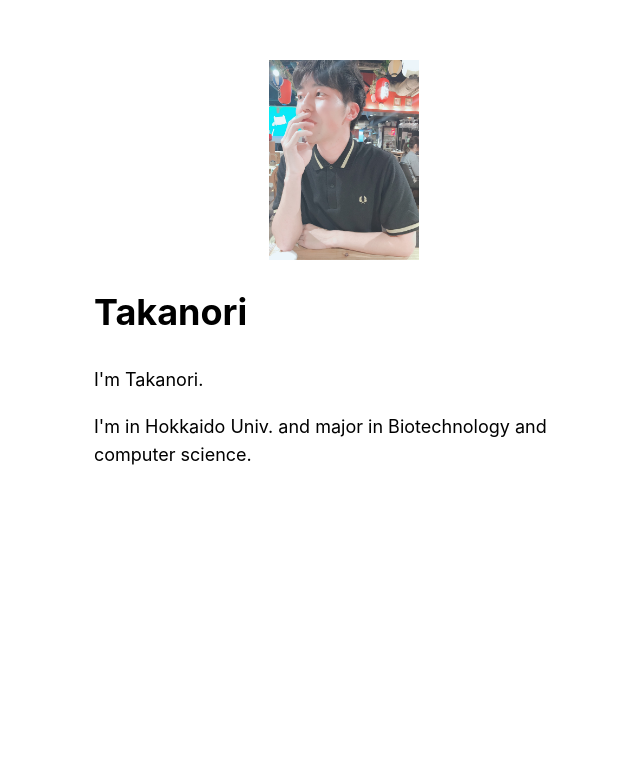
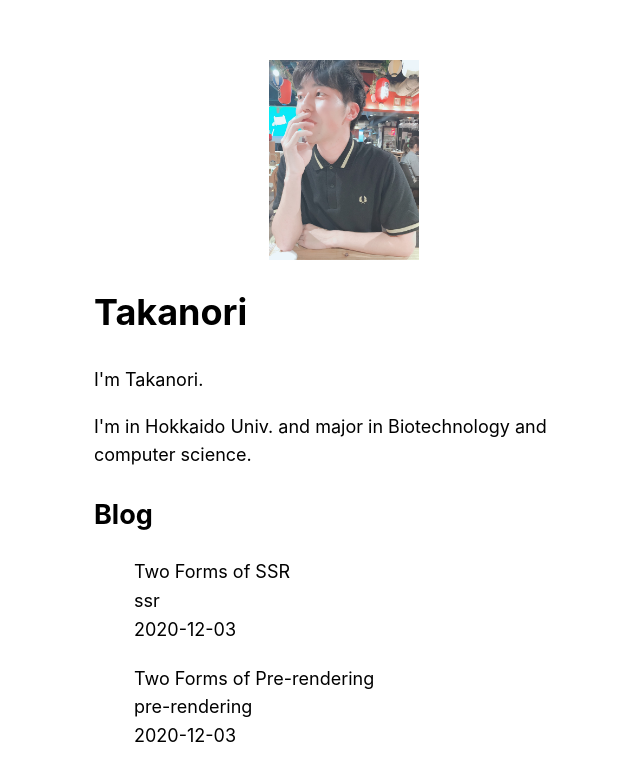
Before and after one commit to manattan/pra-next-app, a Next.js app: page / in a window 1280 px wide. Shown: the top 780 px of the page, without its empty margins (296-936 px from the left). Built offline with nearby package versions, Linux system fonts and the light colour scheme.

Commit message:
install md & apply css

```diff
--- a/components/Layout.tsx
+++ b/components/Layout.tsx
@@ -1,5 +1,5 @@
 import Head from 'next/head'
-import styles from "../styles/main.module.css";
+import styles from "../styles/layout.module.css";
 import Link from 'next/link';
 
 const name = 'Takanori'
--- /dev/null
+++ b/lib/main.ts
@@ -0,0 +1,31 @@
+import fs from 'fs'
+import path from 'path'
+import matter from 'gray-matter'
+
+const postsDir = path.join(process.cwd(),'posts')
+
+const getSortedPostsData = ():any => {
+    const fileNames = fs.readdirSync(postsDir)
+    const allData = fileNames.map(tmp => {
+        const id = tmp.replace(/\.md$/, '')
+        const filePath = path.join(postsDir, tmp)
+        const tmpContent = fs.readFileSync(filePath, 'utf-8')
+
+        const matterResult = matter(tmpContent)
+
+        return {
+            id,
+            ...matterResult.data
+        }
+    })
+
+    return allData.sort((a:any,b:any) => {
+        if(a.date < b.date) {
+            return 1
+        } else {
+            return -1
+        }
+    })
+}
+
+export default getSortedPostsData
--- a/package.json
+++ b/package.json
@@ -9,6 +9,7 @@
     "start": "next start"
   },
   "dependencies": {
+    "gray-matter": "^4.0.2",
     "next": "10.0.3",
     "prettier": "^2.2.1",
     "react": "17.0.1",
--- a/pages/index.tsx
+++ b/pages/index.tsx
@@ -1,12 +1,41 @@
 import Layout from "../components/Layout";
+import getSortedPostsData from '../lib/main'
 
-export default function Home() {
+const Home = ({allPostsData}) => {
   return (
     <Layout home>
       <section>
         <p>I'm Takanori.</p>
         <p>I'm in Hokkaido Univ. and major in Biotechnology and computer science.</p>
       </section>
+      <section>
+        <h2>Blog</h2>
+        <ul>
+          {allPostsData.map(({id,date,title})=>(
+            <div className="post">
+            <li>
+              {title}
+              <br />
+              {id}
+              <br />
+              {date}
+            </li>
+          </div>
+          ))}
+        </ul>
+      </section>
     </Layout>
   );
 }
+
+// これでHomeにpropされる
+export const getStaticProps = async () => {
+  const allPostsData = getSortedPostsData()
+  return {
+    props: {
+      allPostsData
+    }
+  }
+}
+
+export default Home
--- a/styles/globals.css
+++ b/styles/globals.css
@@ -25,3 +25,11 @@ img {
   max-width: 100%;
   display: block;
 }
+
+ul{
+  list-style: none;
+}
+
+.post{
+  margin-bottom: 20px;
+}
```
Also changed, not shown: styles/layout.module.css (renamed from styles/main.module.css), 1 other file (tests, documents, lock files or other folders).
